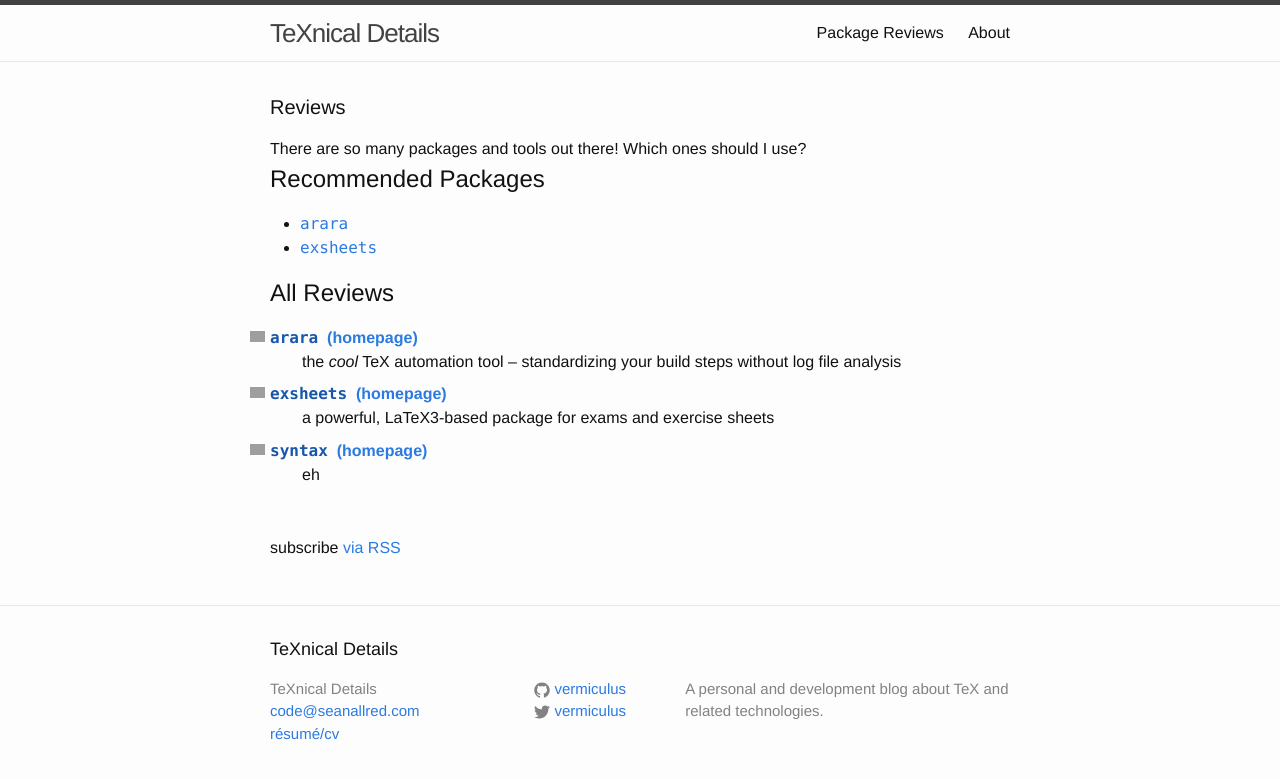
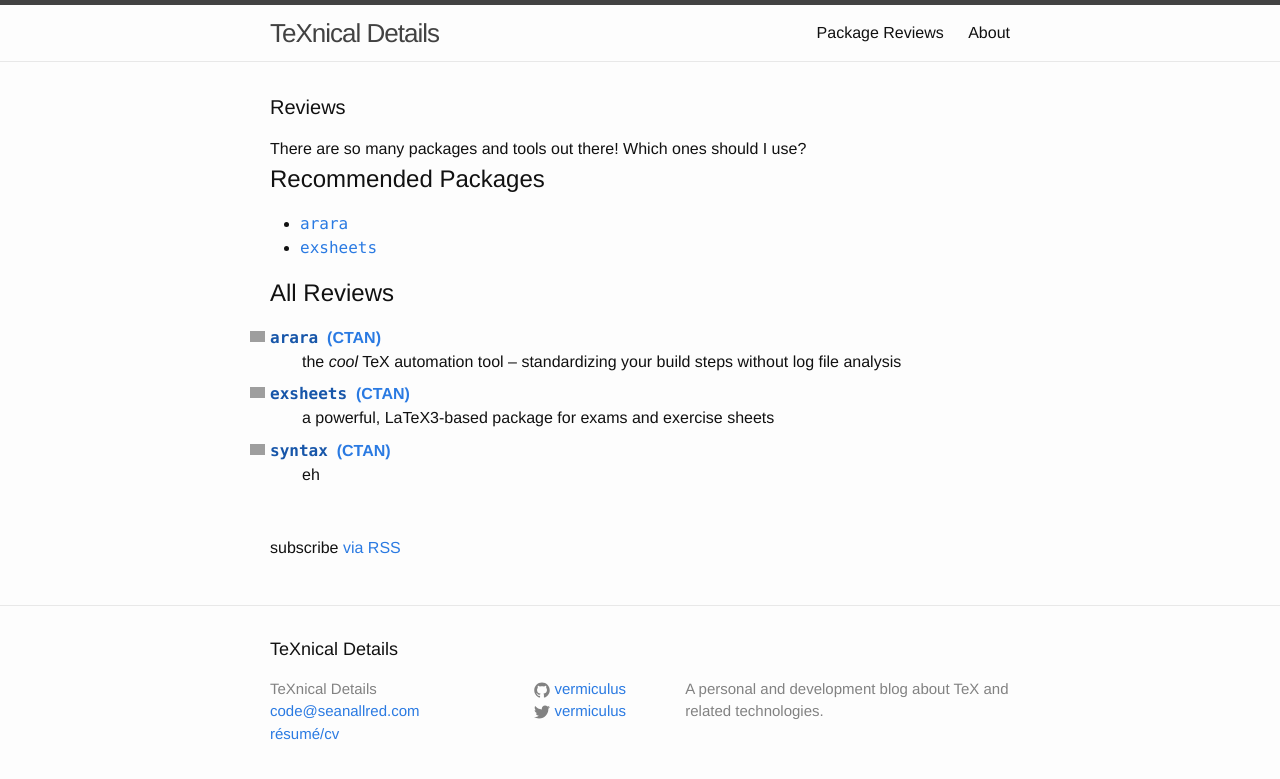
Before and after one commit to vermiculus/seanallred.com, a Jekyll site: the page built from reviews/index.html, in a window 1280 px wide. Shown: the top 779 px of the page. Built offline with Jekyll 4.4.1, drawn with Linux system fonts in a browser that asks for light colours; grey boxes are pictures that could not be loaded.

Commit message:
Fix CTAN links

```diff
--- a/_posts/reviews/2015-07-10-syntax.markdown
+++ b/_posts/reviews/2015-07-10-syntax.markdown
@@ -4,6 +4,7 @@
 name: syntax
 date: 2010-02-03
 recommend: no
+ctan: syntax-mdw
 summary: >
 
   eh
--- a/reviews/index.html
+++ b/reviews/index.html
@@ -27,7 +27,7 @@
   <dl class="annotated-link-list">
     {% capture posts %}
     {% for review in site.categories.reviews %}
-    |{{ review.title | downcase }}#{{ review.url }}#{{review.recommend}}#{{review.link}}#{{review.summary}}
+    |{{ review.title | downcase }}#{{ review.url }}#{{review.recommend}}#{{review.link}}#{{review.ctan}}#{{review.summary}}
     {% endfor %}
     {% endcapture %}
     {% assign sortedposts = posts | split: '|' | sort %}
@@ -38,12 +38,14 @@
     {% assign url = postitems[1] %}
     {% assign recommended = postitems[2] %}
     {% assign link = postitems[3] %}
-    {% assign summary = postitems[4] %}
+    {% assign ctan = postitems[4] %}
+    {% assign summary = postitems[5] %}
     <dt class="annotated-link-title">
       <a href="{{ review.url | prepend: site.baseurl }}"
          class="review-name {% if recommended %} review-recommended {% endif %}"
-         >{{title}}</a>&nbsp;{% if link %}
-      <a href="//{{link}}">(homepage)</a>{% else %}
+         >{{title}}</a>&nbsp;{% if link != "" %}
+      <a href="//{{link}}">(homepage)</a>{% elsif ctan != "" %}
+      <a href="//ctan.org/pkg/{{ctan}}">(CTAN)</a>{% else %}
       <a href="//ctan.org/pkg/{{title}}">(CTAN)</a>{% endif %}</dt>
     <dd class="annotated-link-annotation">{{summary}}</dd>
     {% endfor %}
```
